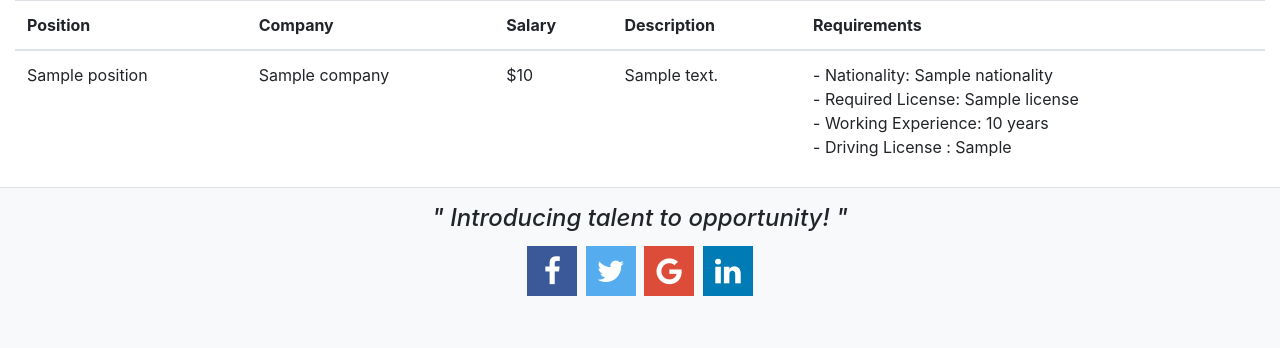
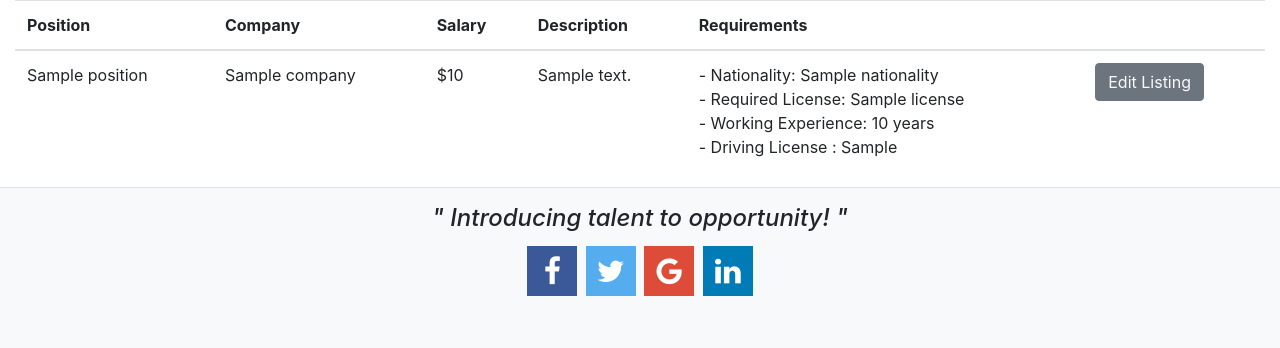
Before and after one commit to Code-Institute-Submissions/project3-jobportal, a Flask app: page /employee in a window 1280 px wide. Shown: the part 56-404 px from the top of the page. Run offline with Flask 2, Linux system fonts and the light colour scheme; a database or web service that is not in the repository returns one stand-in record (values such as "Sample title"); some libraries are stand-ins or nearby versions.

Commit message:
successfully pass individual id to edit post page

```diff
--- a/app.py
+++ b/app.py
@@ -24,6 +24,10 @@ def employee():
     result = data.find({})
     return render_template('employee.html', data = result)
 
+@app.route('/edit_post/<task_id>')
+def edit_post(task_id):
+    return render_template('edit_post.html')
+
 # "magic code" -- boilerplate
 if __name__ == '__main__':
     app.secret_key = 'super secret key'
--- a/templates/employee.html
+++ b/templates/employee.html
@@ -45,6 +45,7 @@
         <th scope="col">Salary</th>
         <th scope="col">Description</th>
         <th scope="col">Requirements</th>
+        <th scope="col"></th>
       </tr>
         </thead>
         <tbody>
@@ -58,6 +59,7 @@
                  - Required License: {{ d.requirement.license }}<br/>
                  - Working Experience: {{ d.requirement.experience }} years<br/>
                  - Driving License : {{ d.requirement.driving_license }}</td>
+            <td> <a class='btn btn-secondary text-light' href=" {{ url_for('edit_post', task_id=d['_id'] )}}">Edit Listing </a></td>
           </tr>
           {% endfor %}
         </tbody>
```
Also changed, not shown: templates/edit_post.html (added, +22 -0 lines).
